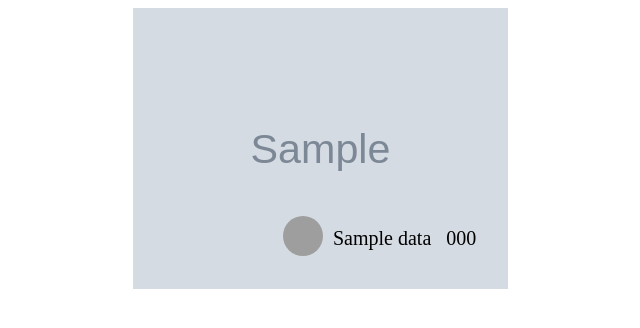
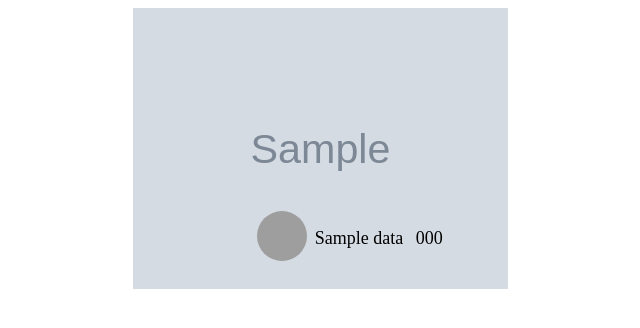
Before and after one commit to itcastpeng/tianyanApi, a Django app: template templates/zhengnengliang.html in a window 1280 px wide. Shown: the top 328 px of the page, without its empty margins (107-747 px from the left). Run offline with Django 3.2, Linux system fonts and the light colour scheme; the template is opened without the code that fills it: most values are stand-ins (such as "Sample title", 1, 10 or a date in 2020); grey boxes marked "Sample" are stand-in pictures; grey boxes are pictures that could not be loaded.

Commit message:
海报优化测试

```diff
--- a/publicFunc/play_watermark.py
+++ b/publicFunc/play_watermark.py
@@ -46,7 +46,7 @@ class watermark():
             element = driver.find_element_by_id("jietu")
             locations = element.location
             sizes = element.size
-            rangle = (locations['x'], locations['y'], int(locations['x'] + sizes['width']), int(locations['y'] + sizes['height']))
+            rangle = (locations['x'], locations['y'], int(locations['x'] + sizes['width']), sizes['height'])
             driver.save_screenshot(path)  # 截图
             img = Image.open(path)
             jpg = img.crop(rangle) # 左上右下
--- a/templates/zhengnengliang.html
+++ b/templates/zhengnengliang.html
@@ -14,17 +14,17 @@
                     alt=""
                 >
             </div>
-            <div style="position: absolute;bottom: 30px;left: 40%;">
-                <div style="display: flex;flex-direction: row;align-items: center;font-size: 20px;height: 50px;color:rgb{{ data.color }}">
-                    <div>
-                        <img style="border-radius: 40px;width: 40px;height: 40px;object-fit: cover"
+            <div style="position: absolute;bottom: 30px;left: 33%;">
+                <div style="display: flex;flex-direction: row;align-items: center;font-size: 18px;height: 50px;color:rgb{{ data.color }}">
+                    <div style="float: left;">
+                        <img style="border-radius: 50px;width: 50px;height: 50px;object-fit: cover"
                              src="{{ data.set_avator }}"
                              alt="">
 
                     </div>
                     <div style="float: left">
-                        <span style="margin-left: 10px;">{{ data.name }}</span>
-                        <span style="margin-left: 10px;">{{ data.phone }}</span>
+                        <span style="margin-left: 8px;">{{ data.name }}</span>
+                        <span style="margin-left: 8px;">{{ data.phone }}</span>
                     </div>
 
                 </div>
```
